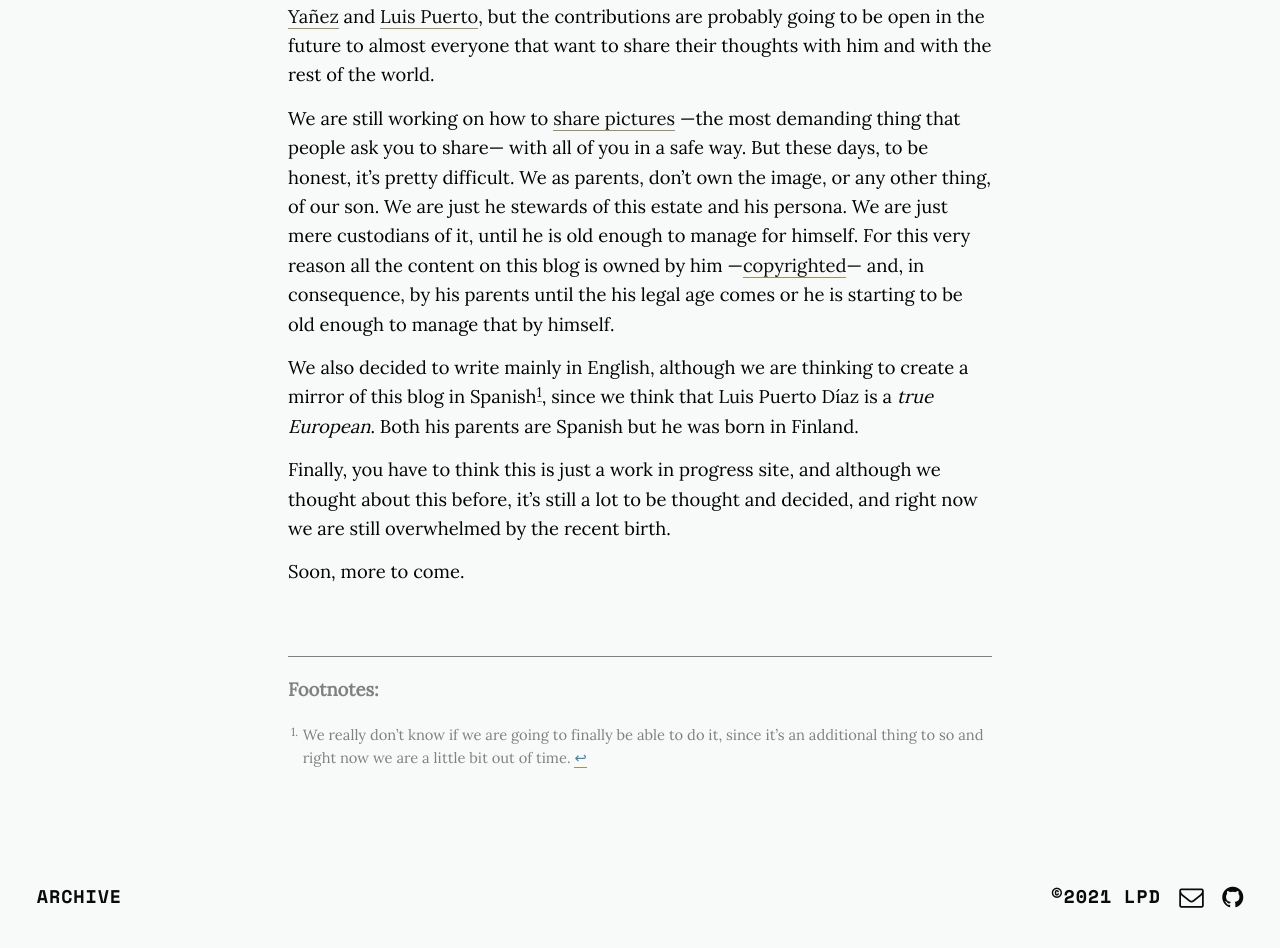
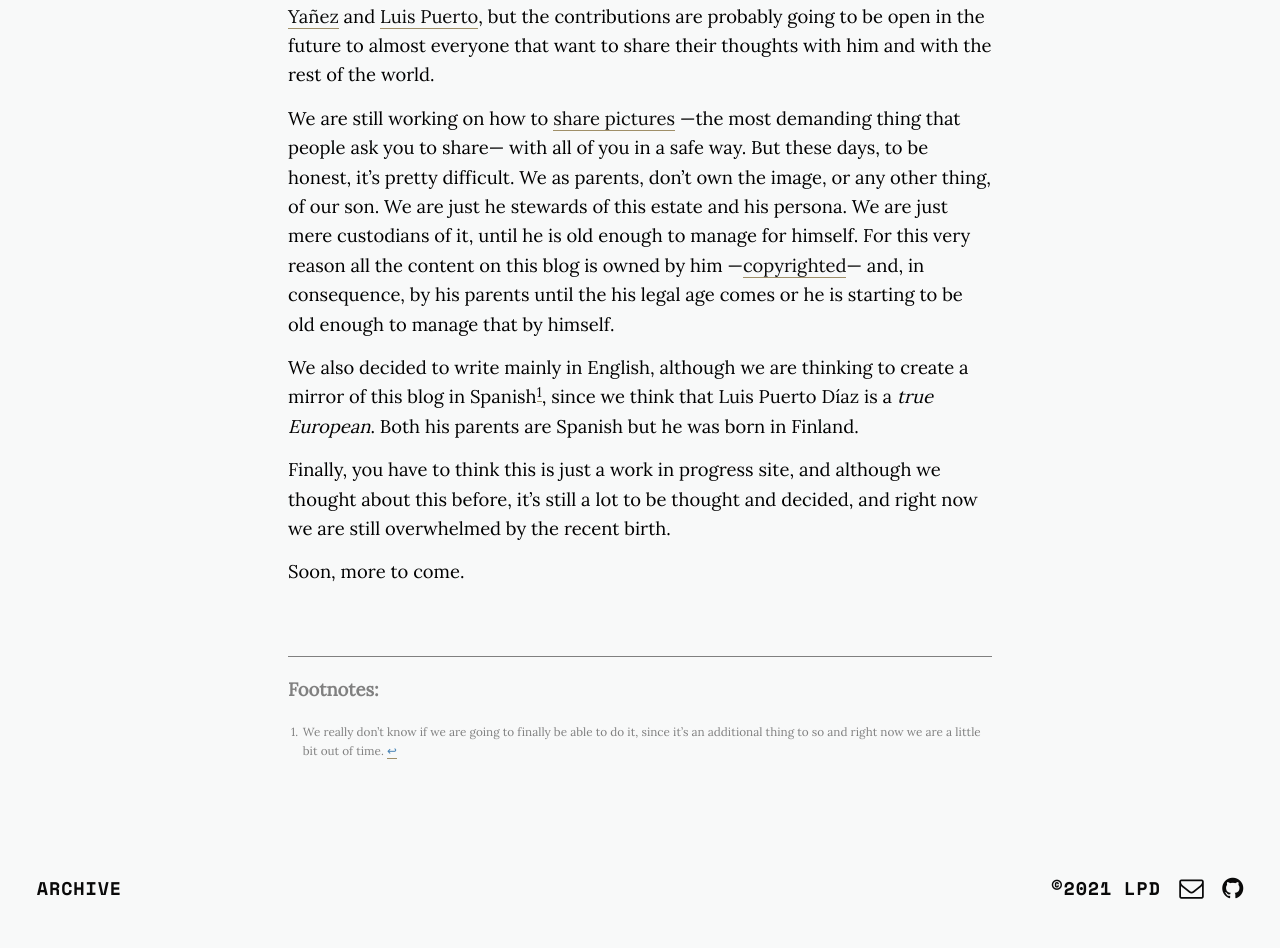
Before and after one commit to luispuerto/jr.luispuerto.net, a Jekyll site: the page built from _pages/about.md, in a window 1280 px wide. Shown: the part 1012-1960 px from the top of the page. Built offline with Jekyll 4.4.1, drawn with Linux system fonts in a browser that asks for light colours; nearby versions of some CDN libraries.

Commit message:
Fixing font size list's first paragraph

```diff
--- a/_sass/_components.scss
+++ b/_sass/_components.scss
@@ -386,7 +386,6 @@
   width: 90%;
   max-width: $mq-md;
   margin: 0 auto;
-
   font-family: $font-post;
 
   @media (min-width: $mq-md) {
@@ -405,6 +404,9 @@
   ol, ul {
     margin-bottom: 1em;
     margin-left: 1em;
+    p:first-of-type {
+      font-size: inherit;
+    }
 
     & > li {
       position: relative;
@@ -431,7 +433,7 @@
     }
   }
 
-  p:first-child {
+  p:first-of-type {
     font-size: 1.25em;
   }
 
```
